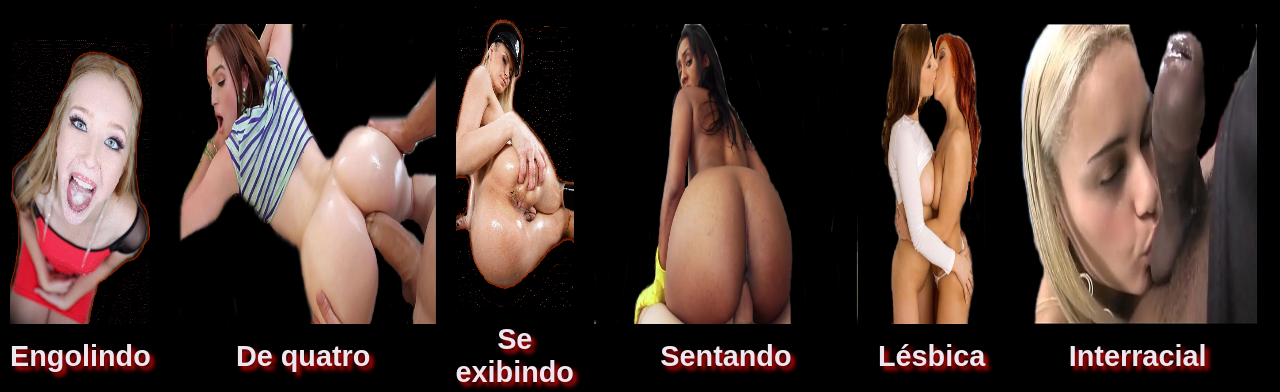
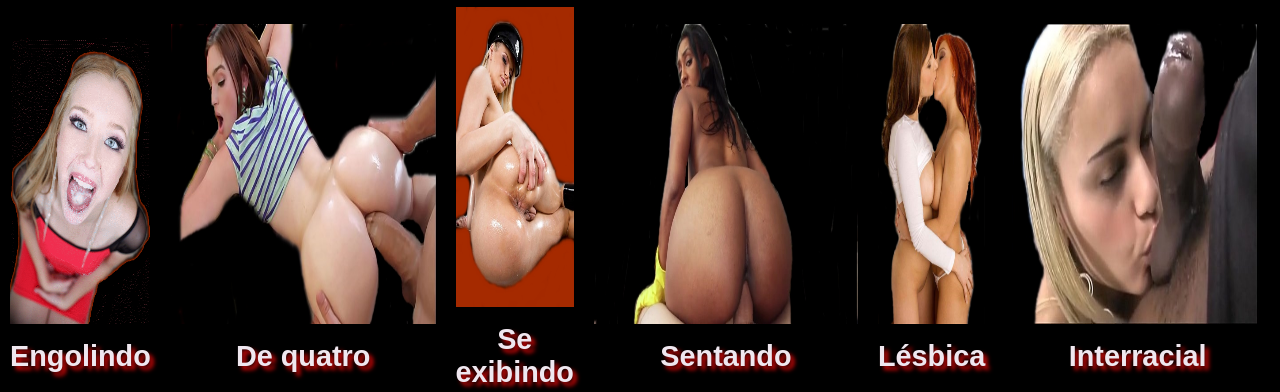
Before and after one commit to Vit767/porno, a plain HTML site: page pagina principal.html in a window 1280 px wide. Shown: the part 622-1014 px from the top of the page. Drawn offline with Linux system fonts and the light colour scheme.

Commit message:
Update pagina principal.html

```diff
--- a/pagina principal.html
+++ b/pagina principal.html
@@ -164,7 +164,7 @@ nav {
         </div>
         <div class="menu-item">
             <a href="exibição.html">
-                <img src="se exibindo.gif" alt="Imagem 3">
+                <img src="se exibindo.jpg" alt="Imagem 3">
                 <h3>Se exibindo</h3>
             </a>
         </div>
```
